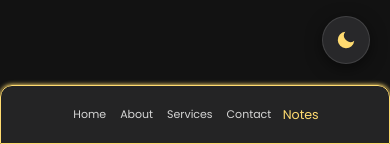
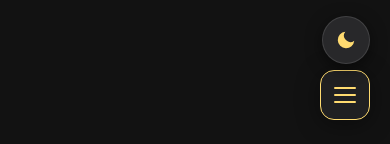
Before and after one commit to subarshan2006/Mathamatical_pvt_company, a React (Vite) app: page /Mathamatical_pvt_company/notes in a window 390 px wide. Shown: the part 700-844 px from the top of the page. Built offline with nearby package versions, Linux system fonts and the light colour scheme.

Commit message:
feat: implement mobile hamburger navigation with popup menu

```diff
--- a/src/components/Navbar.jsx
+++ b/src/components/Navbar.jsx
@@ -1,12 +1,42 @@
+import { useState, useEffect, useRef } from 'react'
 import { Link, useNavigate } from 'react-router-dom'
 
 const pages = ['Home', 'About', 'Services', 'Contact']
 
 function Navbar({ activePage, setActivePage }) {
   const navigate = useNavigate()
+  const [menuOpen, setMenuOpen] = useState(false)
+  const menuRef = useRef(null)
+  const btnRef = useRef(null)
+
+  // Close menu when clicking outside
+  useEffect(() => {
+    function handleClickOutside(e) {
+      if (
+        menuOpen &&
+        menuRef.current && !menuRef.current.contains(e.target) &&
+        btnRef.current && !btnRef.current.contains(e.target)
+      ) {
+        setMenuOpen(false)
+      }
+    }
+    document.addEventListener('mousedown', handleClickOutside)
+    document.addEventListener('touchstart', handleClickOutside)
+    return () => {
+      document.removeEventListener('mousedown', handleClickOutside)
+      document.removeEventListener('touchstart', handleClickOutside)
+    }
+  }, [menuOpen])
+
+  // Close menu on page change
+  useEffect(() => {
+    setMenuOpen(false)
+  }, [activePage])
 
   return (
-    <nav className="navbar">
+    <>
+      {/* ===== DESKTOP NAVBAR (unchanged) ===== */}
+      <nav className="navbar navbar-desktop">
         <ul className="navbar-list">
           {pages.map((page) => (
             <li className="navbar-item" key={page}>
@@ -33,6 +63,50 @@ function Navbar({ activePage, setActivePage }) {
           </li>
         </ul>
       </nav>
+
+      {/* ===== MOBILE HAMBURGER + POPUP ===== */}
+      <button
+        ref={btnRef}
+        className={`mobile-hamburger${menuOpen ? ' open' : ''}`}
+        onClick={() => setMenuOpen(prev => !prev)}
+        aria-label="Toggle navigation menu"
+      >
+        <span className="hamburger-line" />
+        <span className="hamburger-line" />
+        <span className="hamburger-line" />
+      </button>
+
+      <div ref={menuRef} className={`mobile-menu-popup${menuOpen ? ' open' : ''}`}>
+        <ul className="mobile-menu-list">
+          {pages.map((page) => (
+            <li key={page}>
+              <button
+                className={`mobile-menu-link${activePage === page.toLowerCase() ? ' active' : ''}`}
+                onClick={() => {
+                  navigate('/', { state: { activePage: page.toLowerCase() } })
+                  window.scrollTo(0, 0)
+                  setMenuOpen(false)
+                }}
+              >
+                {page}
+              </button>
+            </li>
+          ))}
+          <li>
+            <Link
+              to="/notes"
+              className={`mobile-menu-link${activePage === 'notes' ? ' active' : ''}`}
+              onClick={() => setMenuOpen(false)}
+            >
+              Notes
+            </Link>
+          </li>
+        </ul>
+      </div>
+
+      {/* Backdrop overlay */}
+      {menuOpen && <div className="mobile-menu-backdrop" onClick={() => setMenuOpen(false)} />}
+    </>
   )
 }
 
--- a/src/style.css
+++ b/src/style.css
@@ -531,7 +531,137 @@ main {
   animation: beat 1s infinite;
 }
 
-
+/*-----------------------------------*\
+  #MOBILE HAMBURGER NAV
+\*-----------------------------------*/
+
+/* Hide mobile hamburger & popup on desktop */
+.mobile-hamburger,
+.mobile-menu-popup,
+.mobile-menu-backdrop {
+  display: none;
+}
+
+/* On mobile (< 1024px): show hamburger, hide desktop navbar */
+@media (max-width: 1023px) {
+  .navbar-desktop {
+    display: none !important;
+  }
+
+  .mobile-hamburger {
+    display: flex;
+    flex-direction: column;
+    justify-content: center;
+    align-items: center;
+    gap: 5px;
+    position: fixed;
+    bottom: 24px;
+    right: 20px;
+    width: 50px;
+    height: 50px;
+    background: var(--eerie-black-1);
+    border: 1px solid var(--orange-yellow-crayola);
+    border-radius: 14px;
+    box-shadow: 0 4px 24px hsla(0, 0%, 0%, 0.4);
+    z-index: 20;
+    cursor: pointer;
+    transition: background 0.25s ease, transform 0.25s ease;
+  }
+
+  .mobile-hamburger:active {
+    transform: scale(0.93);
+  }
+
+  .hamburger-line {
+    display: block;
+    width: 22px;
+    height: 2px;
+    background: var(--orange-yellow-crayola);
+    border-radius: 2px;
+    transition: transform 0.3s ease, opacity 0.3s ease;
+  }
+
+  /* Animate to X when open */
+  .mobile-hamburger.open .hamburger-line:nth-child(1) {
+    transform: translateY(7px) rotate(45deg);
+  }
+  .mobile-hamburger.open .hamburger-line:nth-child(2) {
+    opacity: 0;
+  }
+  .mobile-hamburger.open .hamburger-line:nth-child(3) {
+    transform: translateY(-7px) rotate(-45deg);
+  }
+
+  /* Popup menu — small box, left side, near the bottom */
+  .mobile-menu-popup {
+    display: block;
+    position: fixed;
+    bottom: 24px;
+    right: 80px;
+    background: var(--eerie-black-1);
+    border: 1px solid var(--jet);
+    border-radius: 16px;
+    padding: 10px 0;
+    box-shadow: 0 8px 32px hsla(0, 0%, 0%, 0.5);
+    z-index: 19;
+    min-width: 160px;
+
+    /* Hidden by default */
+    opacity: 0;
+    visibility: hidden;
+    transform: translateX(20px) scale(0.9);
+    transition: opacity 0.25s ease, transform 0.25s ease, visibility 0.25s ease;
+  }
+
+  .mobile-menu-popup.open {
+    opacity: 1;
+    visibility: visible;
+    transform: translateX(0) scale(1);
+  }
+
+  .mobile-menu-list {
+    list-style: none;
+    margin: 0;
+    padding: 0;
+  }
+
+  .mobile-menu-link {
+    display: flex;
+    align-items: center;
+    width: 100%;
+    padding: 12px 24px;
+    color: var(--light-gray);
+    font-size: var(--fs-6);
+    font-weight: var(--fw-400);
+    font-family: var(--ff-poppins);
+    background: none;
+    border: none;
+    cursor: pointer;
+    text-decoration: none;
+    transition: background 0.2s ease, color 0.2s ease;
+    letter-spacing: 0.3px;
+  }
+
+  .mobile-menu-link:hover {
+    background: hsla(0, 0%, 100%, 0.05);
+    color: var(--white-1);
+  }
+
+  .mobile-menu-link.active {
+    color: var(--orange-yellow-crayola);
+    font-weight: var(--fw-500);
+    background: hsla(45, 100%, 72%, 0.08);
+  }
+
+  /* Light backdrop */
+  .mobile-menu-backdrop {
+    display: block;
+    position: fixed;
+    inset: 0;
+    background: hsla(0, 0%, 0%, 0.3);
+    z-index: 18;
+  }
+}
 
 
 /*-----------------------------------*\
@@ -2724,6 +2854,25 @@ textarea.form-input::-webkit-resizer { display: none; }
   box-shadow: 0 -2px 20px hsla(220, 30%, 50%, 0.1);
 }
 
+[data-theme='light'] .mobile-hamburger {
+  background: hsla(0, 0%, 100%, 0.92);
+  border-color: var(--orange-yellow-crayola);
+}
+
+[data-theme='light'] .mobile-menu-popup {
+  background: hsla(0, 0%, 100%, 0.95);
+  border-color: hsl(220, 20%, 88%);
+  box-shadow: 0 8px 32px hsla(220, 30%, 50%, 0.15);
+}
+
+[data-theme='light'] .mobile-menu-link:hover {
+  background: hsla(220, 30%, 50%, 0.07);
+}
+
+[data-theme='light'] .mobile-menu-backdrop {
+  background: hsla(220, 20%, 40%, 0.15);
+}
+
 /* ── Service items ─────────────────────────────────────────────────────────── */
 
 [data-theme='light'] .service-item {
```
Lines whose indentation alone changed are shown as unchanged.
